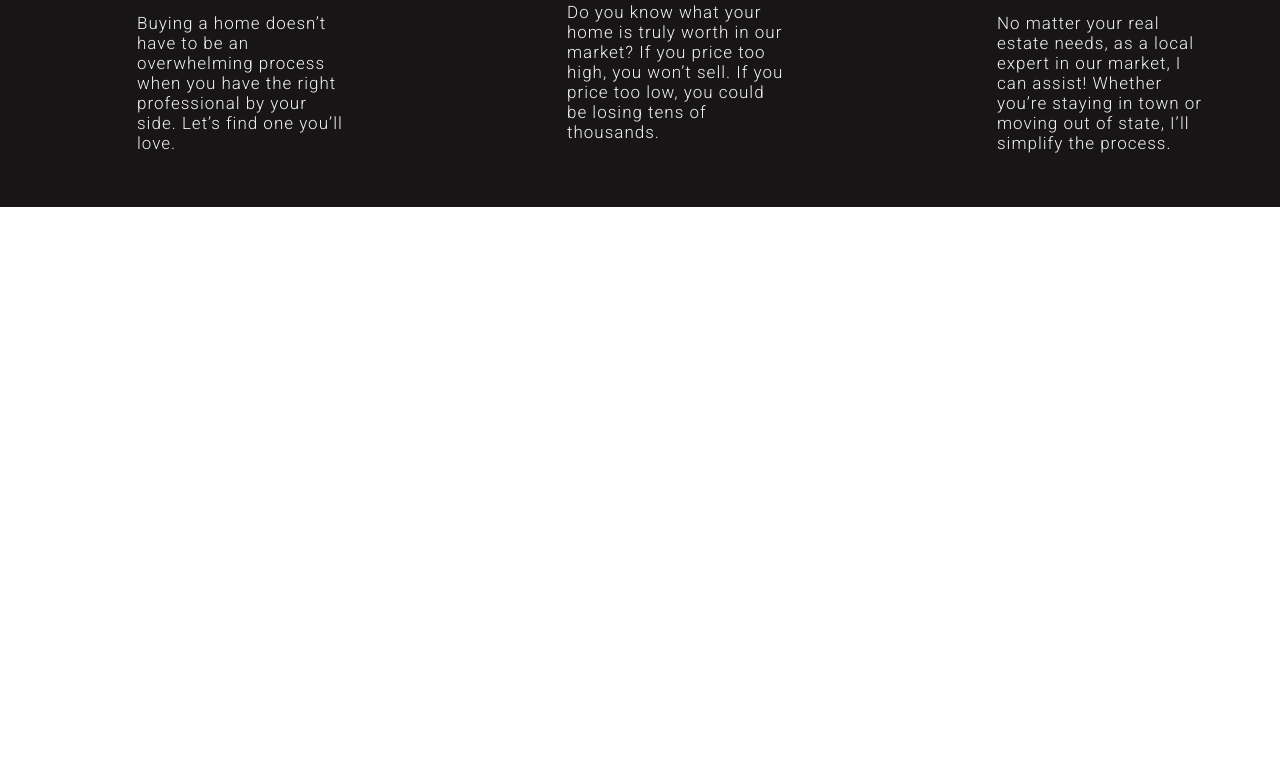
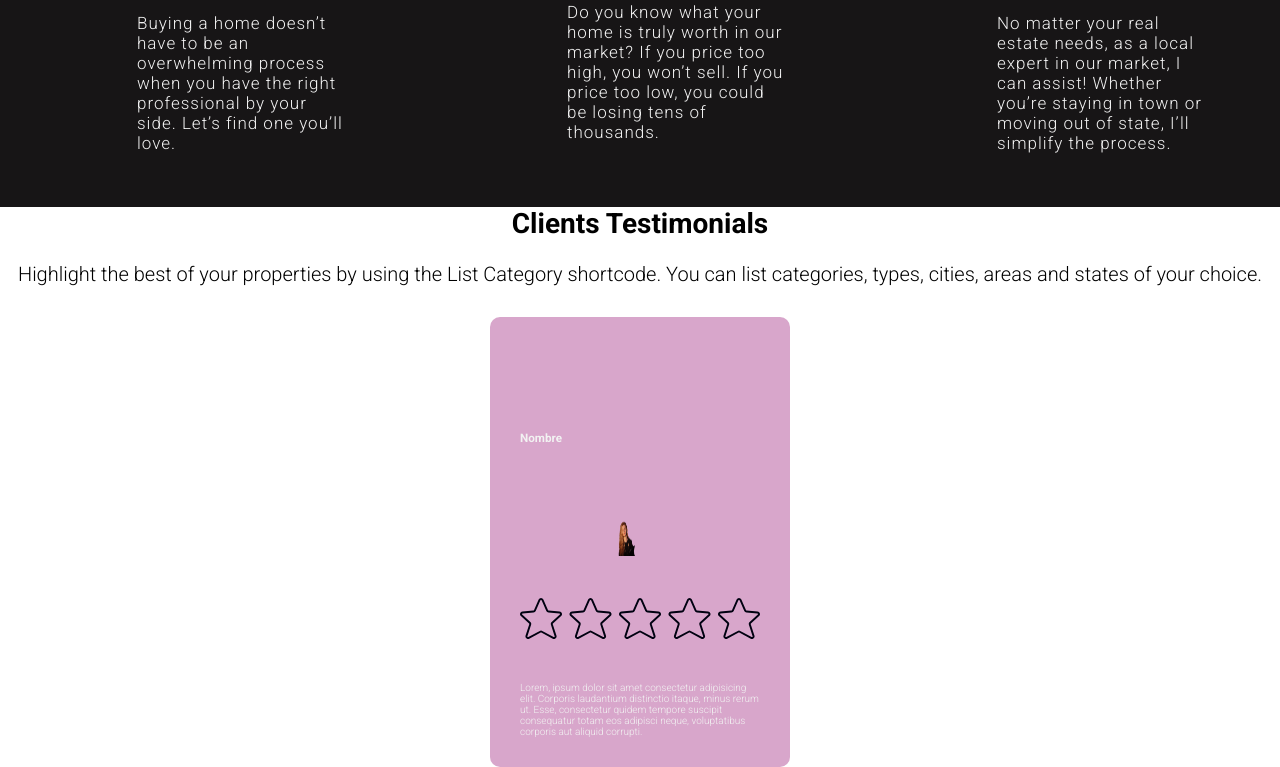
Before and after one commit to LorgioRoda/mfr-website, a React app: page / in a window 1280 px wide. Shown: the part 1953-2720 px from the top of the page. Before the commit the page ends 2160 px from the top, so only its background shows below. Built offline with nearby package versions, Linux system fonts and the light colour scheme.

Commit message:
working styles section recommendation

```diff
--- a/src/Pages/Recommendation.js
+++ b/src/Pages/Recommendation.js
@@ -1,21 +1,33 @@
-import React from 'react'
-
+import React from "react";
+import "../assets/styles/Components/Recommendations.scss";
+import maria from "../assets/static/Mafer.png";
+import starts from "../assets/static/2A-5estrellas.svg";
 
 export default function Recommendation() {
   return (
     <div className="recommendation">
+      <h2>Clients Testimonials</h2>
+      <p>
+        Highlight the best of your properties by using the List Category
+        shortcode. You can list categories, types, cities, areas and states of
+        your choice.
+      </p>
       <div className="recommendation__card">
-                <div className="card--title">
+        <div className="card--title"></div>
+        <h3>Nombre</h3>
         <div className="card--image">
-                        <img src="" alt=""/>
+          <img src={maria} alt="" />
+        </div>
         <div className="card--start">
+          <img src={starts} alt="" />
+        </div>
         <div className="card--content">
-
+          Lorem, ipsum dolor sit amet consectetur adipisicing elit. Corporis
+          laudantium distinctio itaque, minus rerum ut. Esse, consectetur quidem
+          tempore suscipit consequatur totam eos adipisci neque, voluptatibus
+          corporis aut aliquid corrupti.
         </div>
       </div>
     </div>
-                </div>
-            </div>
-        </div>
-    )
+  );
 }
--- /dev/null
+++ b/src/assets/styles/Components/Recommendations.scss
@@ -0,0 +1,41 @@
+@import "../App.scss";
+@import "../Vars.scss";
+@import "../Media.scss";
+
+.recommendation {
+    display: grid;
+    grid-template-columns: repeat(1, 1fr);
+    grid-template-rows: repeat(2, 1fr);
+    height: 70vh;
+    width: 100vw;
+    margin: 0 auto;
+    justify-items: center;
+    & h2 {
+        font-size: 2.8rem;
+    }
+    & p {
+        font-size: 2rem;
+    }
+}
+.recommendation__card {
+    display: grid;
+    grid-template-rows: repeat(4, 1fr);
+    max-width: 300px;
+    height: 450px;
+    padding: 30px;
+    border-radius: 10px;
+    background-color: $main-color;
+    color: $white-color;
+}
+.card--title {
+    display: grid;
+    grid-row: 1 / 2;
+}
+.card--image {
+    grid-row: 3 / 4;
+    margin: 0 auto;
+    & img {
+        width: 50%;
+        height: 50%;
+    }
+}
--- a/src/container/App.js
+++ b/src/container/App.js
@@ -2,6 +2,7 @@ import React from 'react'
 import Home from "../Pages/Home"
 import AboutMe from "../Pages/AboutMe"
 import Services from '../Pages/Services'
+import Recommendation from "../Pages/Recommendation"
 
 
 export default function app() {
@@ -10,6 +11,7 @@ export default function app() {
             <Home/>
             <AboutMe/>
             <Services/>
+            <Recommendation/>
         </div>
     )
 }
```
Also changed, not shown: src/assets/static/2A-5estrellas.svg (added). Lines whose indentation alone changed are shown as unchanged.
